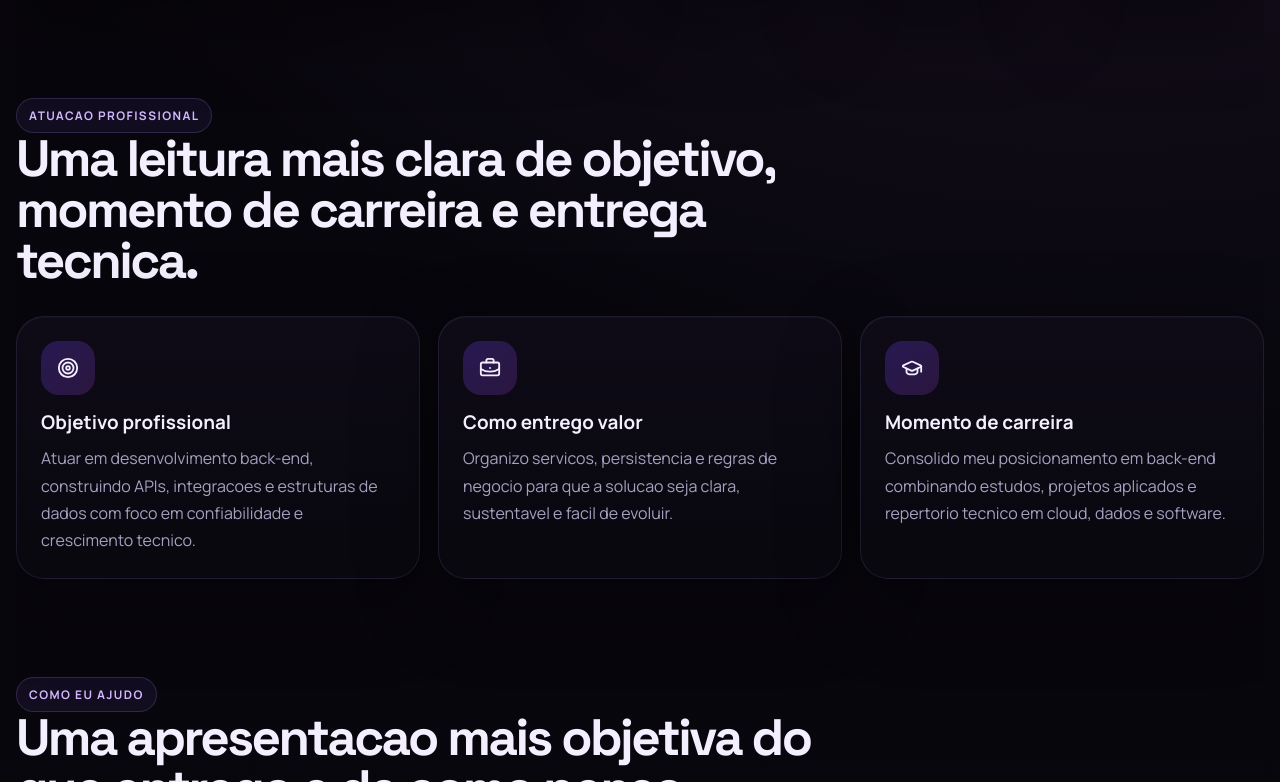
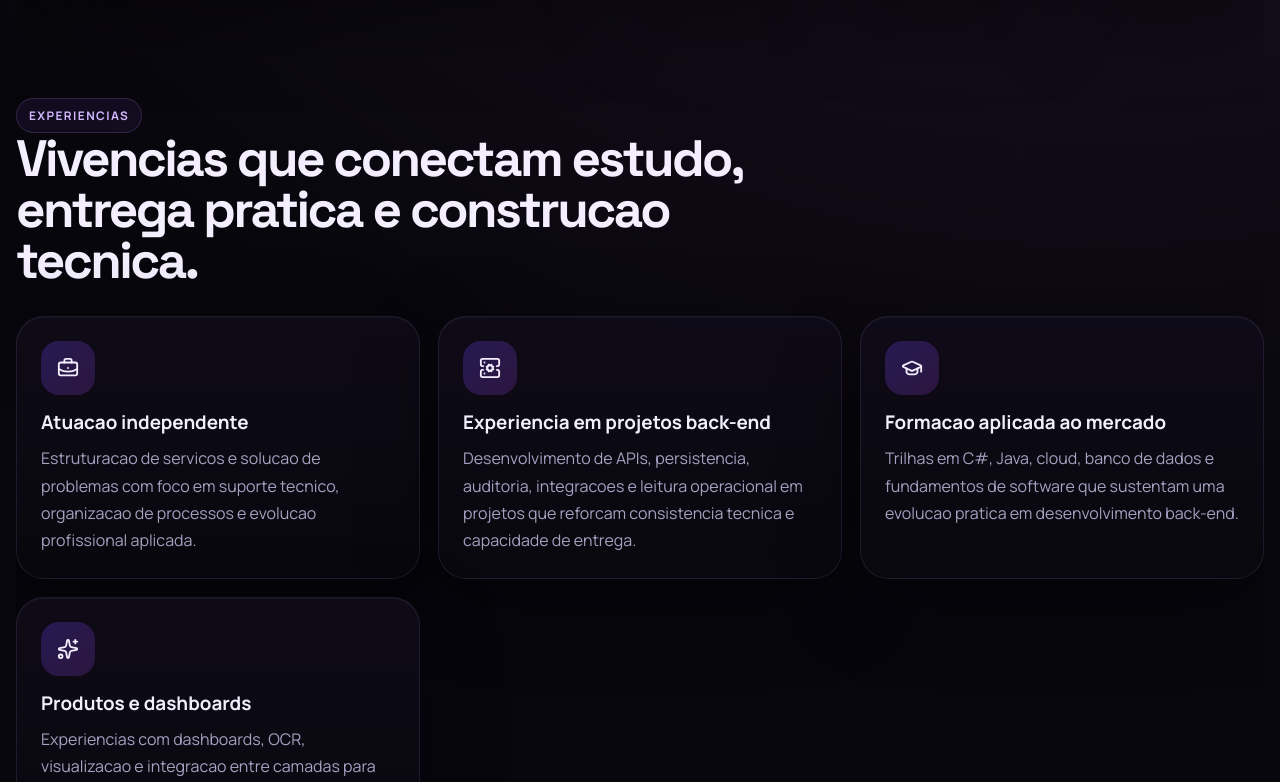
Before and after one commit to Tognolli0/Site, a React (Vite) app: page / in a window 1280 px wide. Shown: the part 2018-2800 px from the top of the page. Built offline with nearby package versions, Linux system fonts and the light colour scheme.

Commit message:
feat: replace career section with experiences

```diff
--- a/src/App.tsx
+++ b/src/App.tsx
@@ -16,6 +16,7 @@ import {
   Radar,
   ServerCog,
   ShieldCheck,
+  Sparkles,
   Target,
   Workflow,
 } from "lucide-react";
@@ -237,21 +238,26 @@ const timeline = [
   },
 ];
 
-const careerHighlights = [
+const experiences = [
   {
-    icon: Target,
-    title: "Objetivo profissional",
-    text: "Atuar em desenvolvimento back-end, construindo APIs, integracoes e estruturas de dados com foco em confiabilidade e crescimento tecnico.",
+    icon: BriefcaseBusiness,
+    title: "Atuacao independente",
+    text: "Estruturacao de servicos e solucao de problemas com foco em suporte tecnico, organizacao de processos e evolucao profissional aplicada.",
   },
   {
-    icon: BriefcaseBusiness,
-    title: "Como entrego valor",
-    text: "Organizo servicos, persistencia e regras de negocio para que a solucao seja clara, sustentavel e facil de evoluir.",
+    icon: ServerCog,
+    title: "Experiencia em projetos back-end",
+    text: "Desenvolvimento de APIs, persistencia, auditoria, integracoes e leitura operacional em projetos que reforcam consistencia tecnica e capacidade de entrega.",
   },
   {
     icon: GraduationCap,
-    title: "Momento de carreira",
-    text: "Consolido meu posicionamento em back-end combinando estudos, projetos aplicados e repertorio tecnico em cloud, dados e software.",
+    title: "Formacao aplicada ao mercado",
+    text: "Trilhas em C#, Java, cloud, banco de dados e fundamentos de software que sustentam uma evolucao pratica em desenvolvimento back-end.",
+  },
+  {
+    icon: Sparkles,
+    title: "Produtos e dashboards",
+    text: "Experiencias com dashboards, OCR, visualizacao e integracao entre camadas para ampliar a leitura de produto sem perder o foco tecnico.",
   },
 ];
 
@@ -312,7 +318,7 @@ function App() {
 
         <nav className="nav">
           <a href="#sobre">Sobre</a>
-          <a href="#atuacao">Atuacao</a>
+          <a href="#experiencias">Experiencias</a>
           <a href="#projetos">Projetos</a>
           <a href="#certificacoes">Certificacoes</a>
           <a href="#recursos">Recursos</a>
@@ -502,14 +508,14 @@ function App() {
           </div>
         </section>
 
-        <section className="content-grid" id="atuacao">
+        <section className="content-grid" id="experiencias">
           <div className="section-heading">
-            <span className="section-kicker">Atuacao profissional</span>
-            <h2>Uma leitura mais clara de objetivo, momento de carreira e entrega tecnica.</h2>
+            <span className="section-kicker">Experiencias</span>
+            <h2>Vivencias que conectam estudo, entrega pratica e construcao tecnica.</h2>
           </div>
 
           <div className="career-grid">
-            {careerHighlights.map((item) => {
+            {experiences.map((item) => {
               const Icon = item.icon;
 
               return (
```
